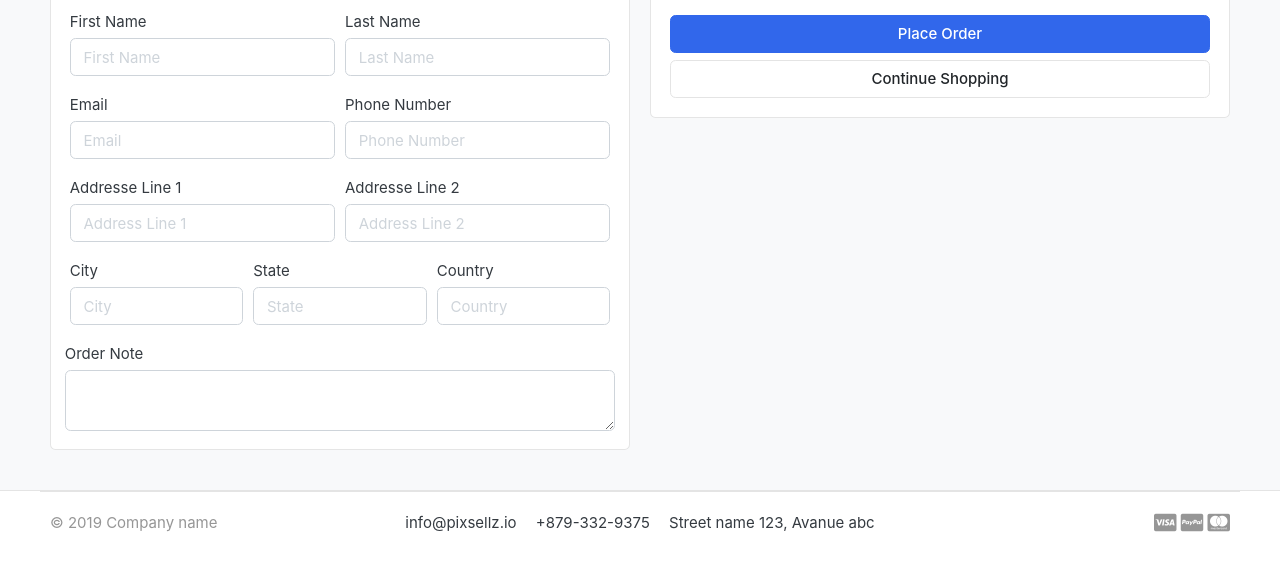
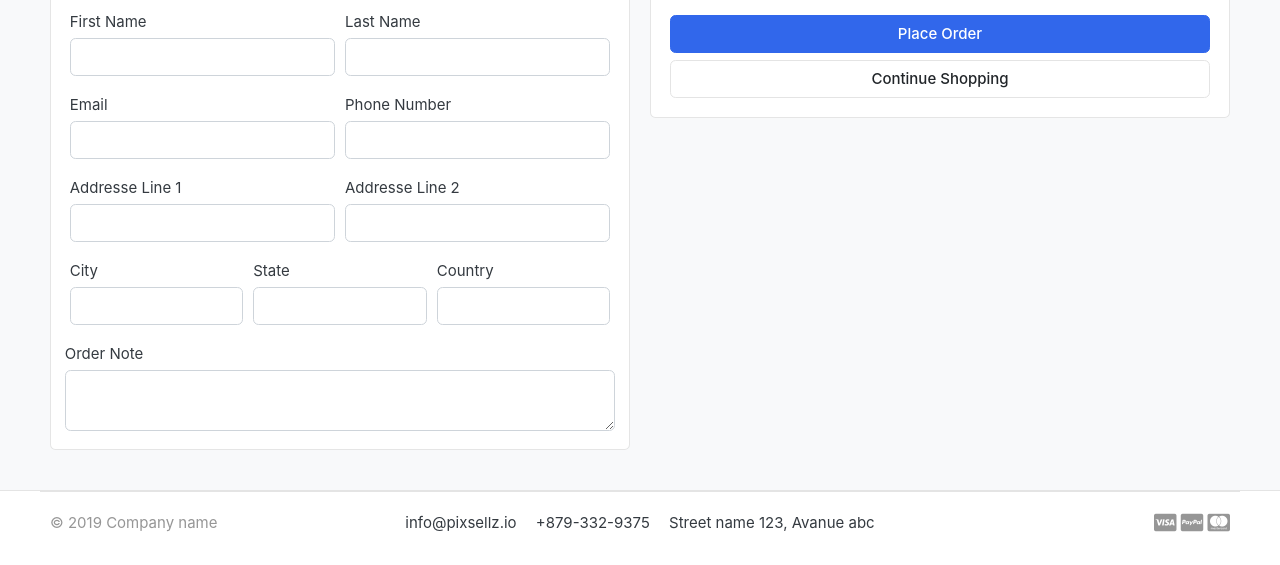
Before and after one commit to Elemintrix82/Ecommerce-django, a Django app: page /cart/checkout/ in a window 1280 px wide. Shown: the part 218-783 px from the top of the page. Run offline with Django 4.2, Linux system fonts and the light colour scheme; the visitor is signed in with stand-in values (Sample User, id 1); data that the repository does not hold is empty; some libraries are stand-ins or nearby versions; some web fonts are replaced.

Commit message:
checkout has been arrange

```diff
--- a/orders/models.py
+++ b/orders/models.py
@@ -33,14 +33,14 @@ class Order(models.Model):
     phone = models.CharField(max_length=30)
     email = models.EmailField(max_length=60)
     address_line_1 = models.CharField(max_length=60)
-    address_line_2 = models.CharField(max_length=60)
+    address_line_2 = models.CharField(max_length=60, blank=True)
     country = models.CharField(max_length=60)
     state = models.CharField(max_length=60)
     city = models.CharField(max_length=60)
     order_note = models.CharField(max_length=100, blank=True)
     order_total = models.FloatField()
     tax = models.FloatField()
-    status = models.CharField(max_length=20, choices=STATUS, default='New')
+    status = models.CharField(max_length=15, choices=STATUS, default='New')
     ip = models.CharField(blank=True, max_length=20)
     is_ordered = models.BooleanField(default=False)
     created_at = models.DateTimeField(auto_now_add=True)
--- a/orders/views.py
+++ b/orders/views.py
@@ -28,6 +28,7 @@ def place_order(request, total=0, quantity=0):
 
     if request.method == 'POST':
         form = OderForm(request.POST)
+
         if form.is_valid():
             # Store all the billing information onside order table
             data = Order()
--- a/templates/store/checkout.html
+++ b/templates/store/checkout.html
@@ -19,45 +19,45 @@
                 <div class="form-row">
                     <div class="form-group col">
                         <label for=""> First Name </label>
-                        <input type="text" class="form-control" id="" placeholder="First Name" name="first_name" required>
+                        <input type="text" name="first_name" class="form-control" required>
                     </div>
                     <div class="form-group col">
                         <label for=""> Last Name </label>
-                        <input type="text" class="form-control" id="" placeholder="Last Name" name="last_name" required>
+                        <input type="text" name="last_name" class="form-control" required>
                     </div>
                 </div>
                 <div class="form-row">
                     <div class="form-group col">
                         <label for=""> Email </label>
-                        <input type="email" class="form-control" id="" placeholder="Email" name="email" required>
+                        <input type="email" name="email" class="form-control" required>
                     </div>
                     <div class="form-group col">
                         <label for=""> Phone Number </label>
-                        <input type="text" class="form-control" id="" placeholder="Phone Number" name="phone" required>
+                        <input type="text" name="phone" class="form-control" required>
                     </div>
                 </div>
                 <div class="form-row">
                     <div class="form-group col">
                         <label for=""> Addresse Line 1 </label>
-                        <input type="text" class="form-control" id="" placeholder="Address Line 1" name="address_line_1" required>
+                        <input type="text" name="address_line_1" class="form-control" required>
                     </div>
                     <div class="form-group col">
                         <label for=""> Addresse Line 2 </label>
-                        <input type="text" class="form-control" id="" placeholder="Address Line 2" name="address_line_2">
+                        <input type="text" name="address_line_2" class="form-control">
                     </div>
                 </div>
                 <div class="form-row">
                     <div class="form-group col">
                         <label for=""> City </label>
-                        <input type="text" class="form-control" id="" placeholder="City" name="city" required>
+                        <input type="text" name="city" class="form-control" required>
                     </div>
                     <div class="form-group col">
                         <label for=""> State </label>
-                        <input type="text" class="form-control" id="" placeholder="State" name="state" required>
+                        <input type="text" name="state" class="form-control" required>
                     </div>
                 <div class="form-group col">
                     <label for=""> Country </label>
-                    <input type="text" class="form-control" id="" placeholder="Country" name="country" required>
+                    <input type="text" name="country" class="form-control" required>
                 </div>
             </div>
                 <div class="form-row">
```
Also changed, not shown: orders/migrations/0003_alter_order_status.py (added), orders/migrations/0004_alter_order_address_line_2.py (added).
